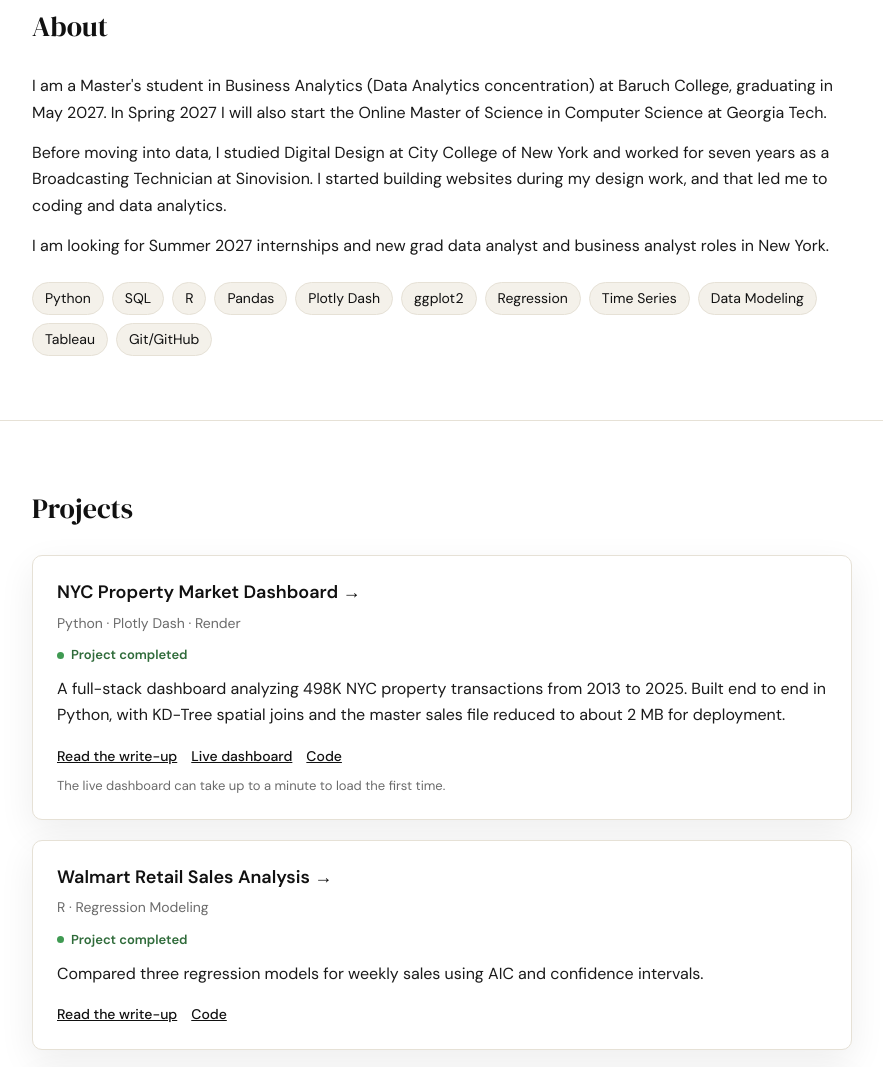
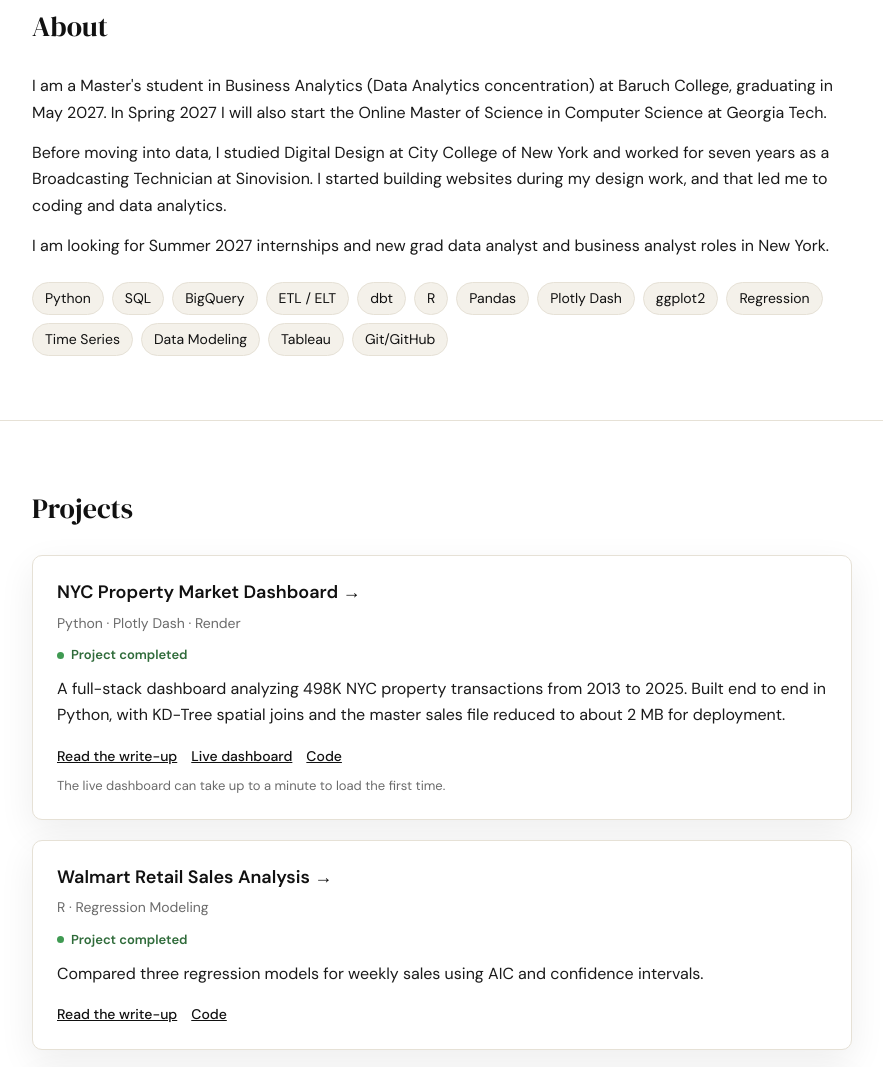
Before and after one commit to xixi0817/xixi0817.github.io, a plain HTML site: page index.html in a window 1280 px wide. Shown: the part 685-1752 px from the top of the page, without its empty margins (198-1081 px from the left). Drawn offline with Linux system fonts and the light colour scheme.

Commit message:
Add files via upload

```diff
--- a/index.html
+++ b/index.html
@@ -407,7 +407,7 @@
         <p>Before moving into data, I studied Digital Design at City College of New York and worked for seven years as a Broadcasting Technician at Sinovision. I started building websites during my design work, and that led me to coding and data analytics.</p>
         <p>I am looking for Summer 2027 internships and new grad data analyst and business analyst roles in New York.</p>
         <div class="skills">
-          <span>Python</span><span>SQL</span><span>R</span>
+          <span>Python</span><span>SQL</span><span>BigQuery</span><span>ETL / ELT</span><span>dbt</span><span>R</span>
           <span>Pandas</span><span>Plotly Dash</span><span>ggplot2</span>
           <span>Regression</span><span>Time Series</span><span>Data Modeling</span>
           <span>Tableau</span><span>Git/GitHub</span>
```
